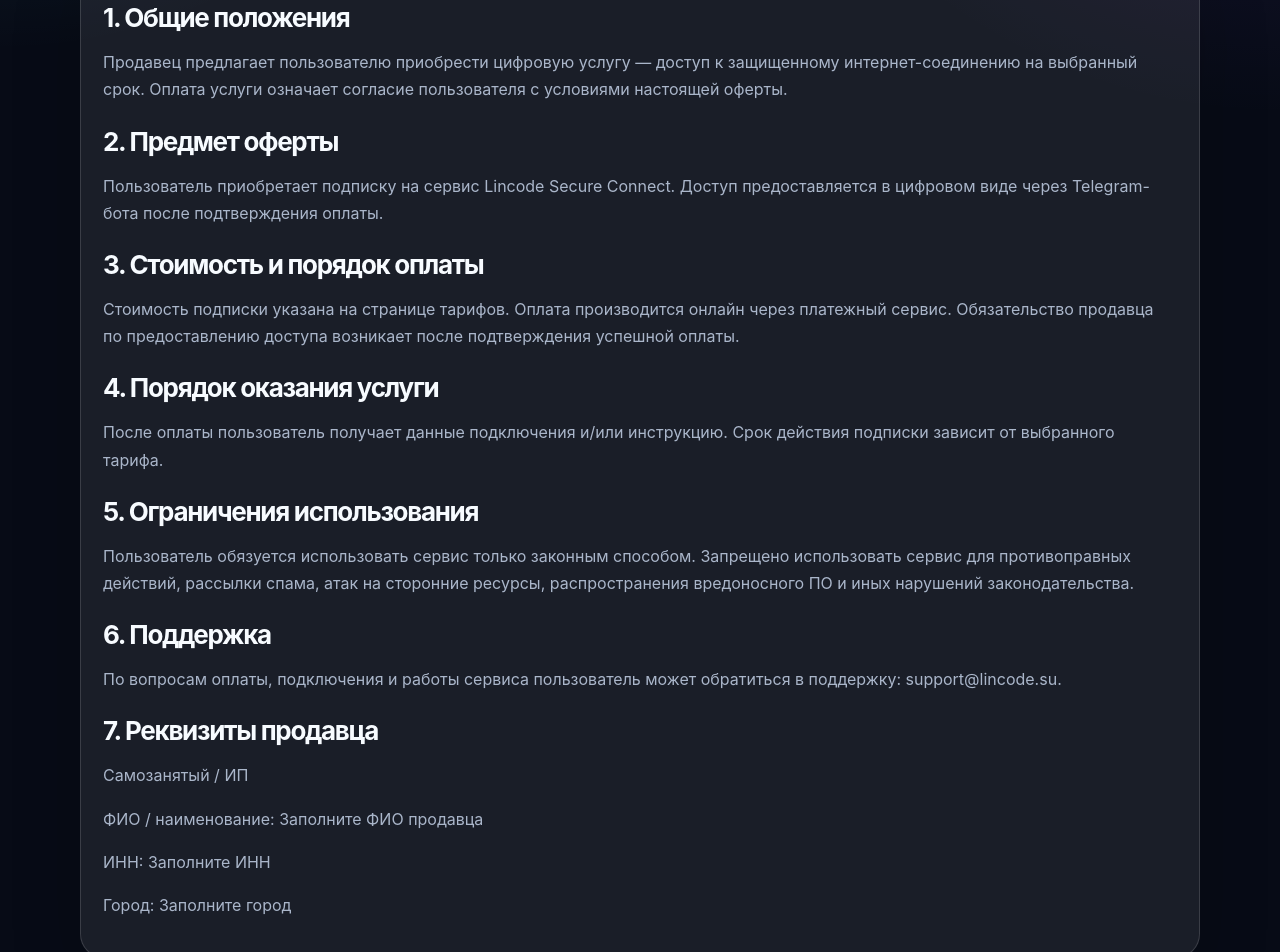
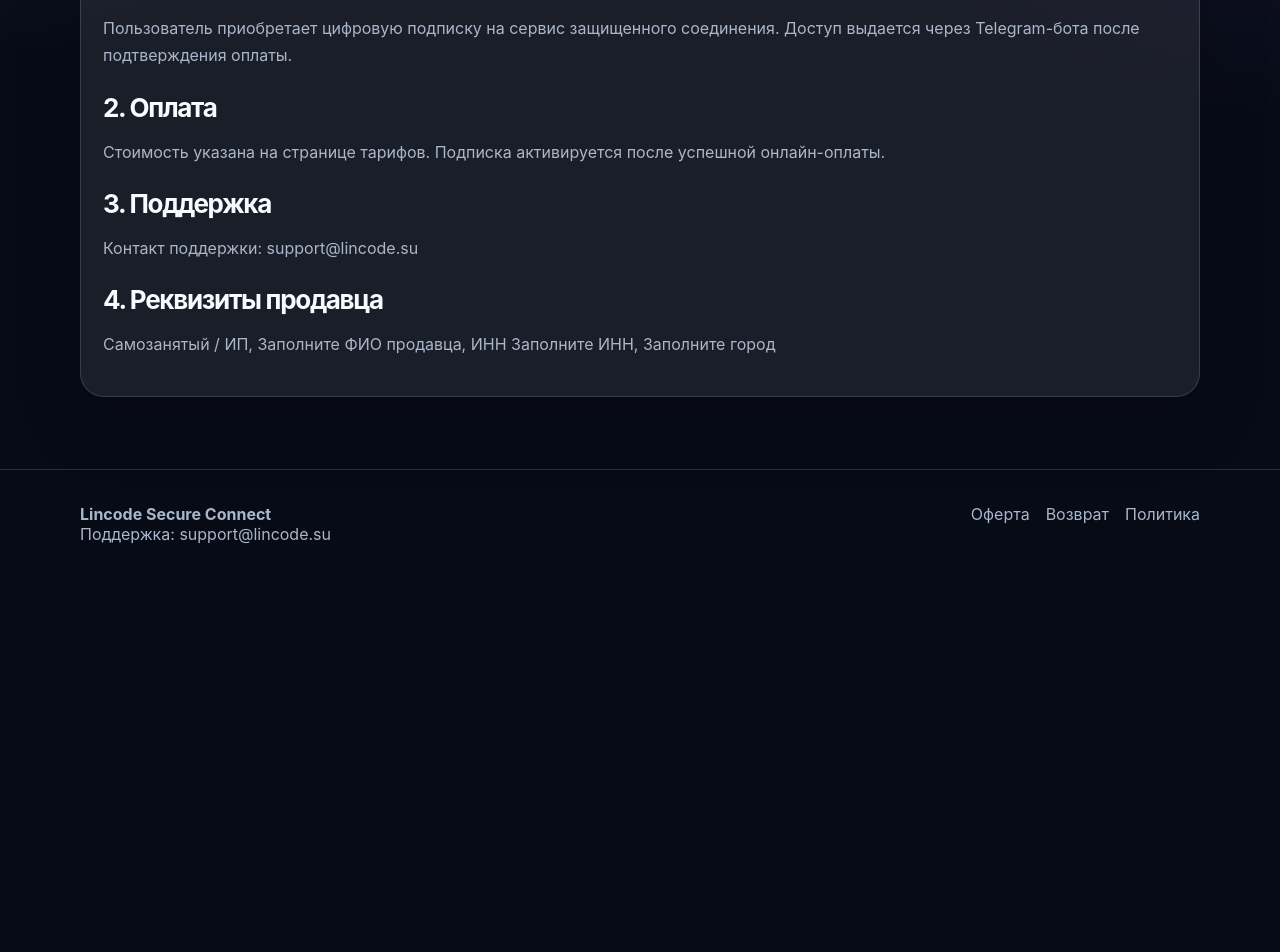
Before and after one commit to linkoln-1/vpn-lending, a Next.js app: page /offer in a window 1280 px wide. Shown: the part 460-1412 px from the top of the page. After the commit the page ends 1038 px from the top, so only its background shows below. Built offline with nearby package versions, Linux system fonts and the light colour scheme.

Commit message:
Use relative imports in offer page

```diff
--- a/app/offer/page.jsx
+++ b/app/offer/page.jsx
@@ -1,10 +1,10 @@
-import { Header } from '@/components/Header';
-import { Footer } from '@/components/Footer';
-import { site } from '@/lib/site';
+import { Header } from '../../components/Header';
+import { Footer } from '../../components/Footer';
+import { site } from '../../lib/site';
 
 export const metadata = {
   title: `Публичная оферта — ${site.name}`,
-  description: 'Условия оказания цифровой услуги и приобретения подписки.',
+  description: 'Условия покупки цифровой подписки.',
 };
 
 export default function OfferPage() {
@@ -15,34 +15,17 @@
         <div className="container">
           <div className="badge">Документ для покупателей</div>
           <h1>Публичная оферта</h1>
-          <p className="lead">Настоящий документ определяет условия приобретения цифровой подписки {site.name}.</p>
-
-          <div className="notice">Перед отправкой сайта на модерацию замените данные продавца в файле <strong>lib/site.js</strong>.</div>
-
+          <p className="lead">Условия покупки цифровой подписки {site.name}.</p>
+          <div className="notice">Перед модерацией замените данные продавца в файле <strong>lib/site.js</strong>.</div>
           <section className="legal-box">
-            <h2>1. Общие положения</h2>
-            <p>Продавец предлагает пользователю приобрести цифровую услугу — доступ к защищенному интернет-соединению на выбранный срок. Оплата услуги означает согласие пользователя с условиями настоящей оферты.</p>
-
-            <h2>2. Предмет оферты</h2>
-            <p>Пользователь приобретает подписку на сервис {site.name}. Доступ предоставляется в цифровом виде через Telegram-бота после подтверждения оплаты.</p>
-
-            <h2>3. Стоимость и порядок оплаты</h2>
-            <p>Стоимость подписки указана на странице тарифов. Оплата производится онлайн через платежный сервис. Обязательство продавца по предоставлению доступа возникает после подтверждения успешной оплаты.</p>
-
-            <h2>4. Порядок оказания услуги</h2>
-            <p>После оплаты пользователь получает данные подключения и/или инструкцию. Срок действия подписки зависит от выбранного тарифа.</p>
-
-            <h2>5. Ограничения использования</h2>
-            <p>Пользователь обязуется использовать сервис только законным способом. Запрещено использовать сервис для противоправных действий, рассылки спама, атак на сторонние ресурсы, распространения вредоносного ПО и иных нарушений законодательства.</p>
-
-            <h2>6. Поддержка</h2>
-            <p>По вопросам оплаты, подключения и работы сервиса пользователь может обратиться в поддержку: <a href={`mailto:${site.supportEmail}`}>{site.supportEmail}</a>.</p>
-
-            <h2>7. Реквизиты продавца</h2>
-            <p>{site.seller.status}</p>
-            <p>ФИО / наименование: {site.seller.fullName}</p>
-            <p>ИНН: {site.seller.inn}</p>
-            <p>Город: {site.seller.city}</p>
+            <h2>1. Предмет</h2>
+            <p>Пользователь приобретает цифровую подписку на сервис защищенного соединения. Доступ выдается через Telegram-бота после подтверждения оплаты.</p>
+            <h2>2. Оплата</h2>
+            <p>Стоимость указана на странице тарифов. Подписка активируется после успешной онлайн-оплаты.</p>
+            <h2>3. Поддержка</h2>
+            <p>Контакт поддержки: {site.supportEmail}</p>
+            <h2>4. Реквизиты продавца</h2>
+            <p>{site.seller.status}, {site.seller.fullName}, ИНН {site.seller.inn}, {site.seller.city}</p>
           </section>
         </div>
       </main>
```
